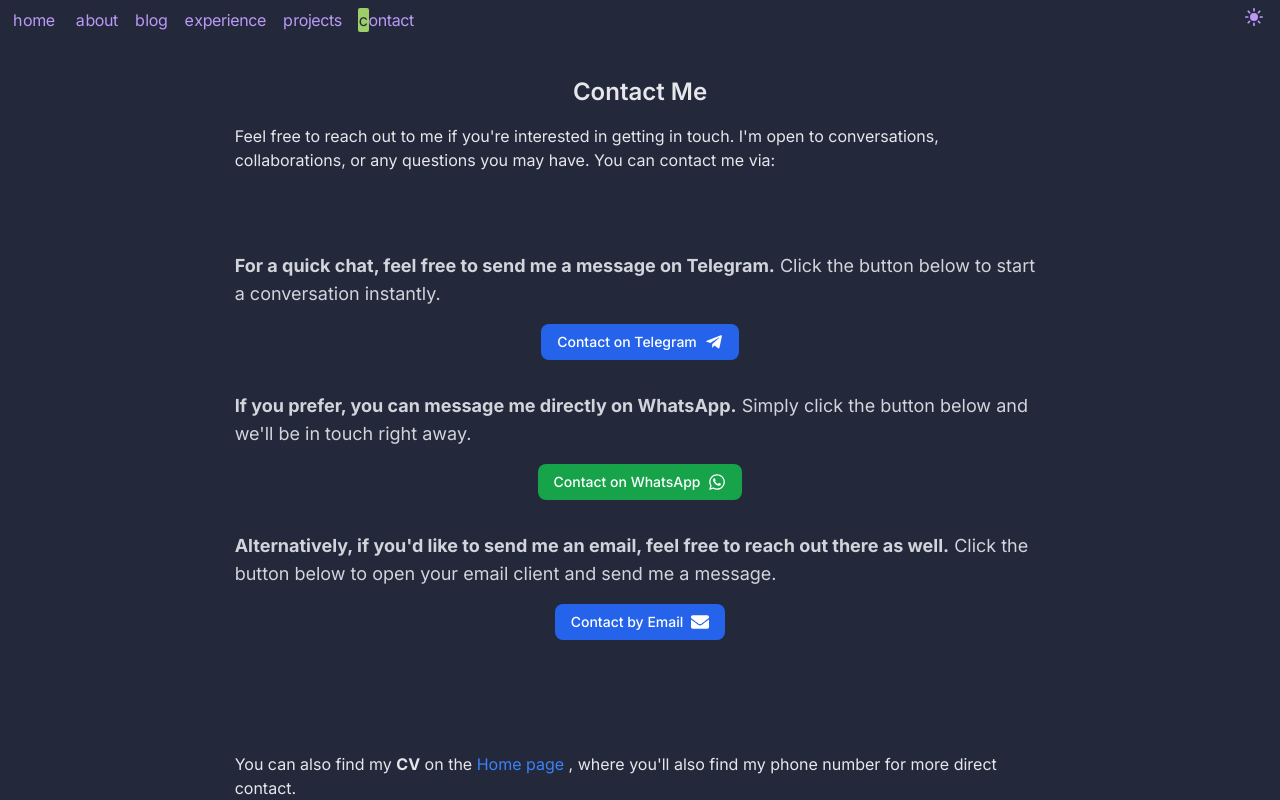
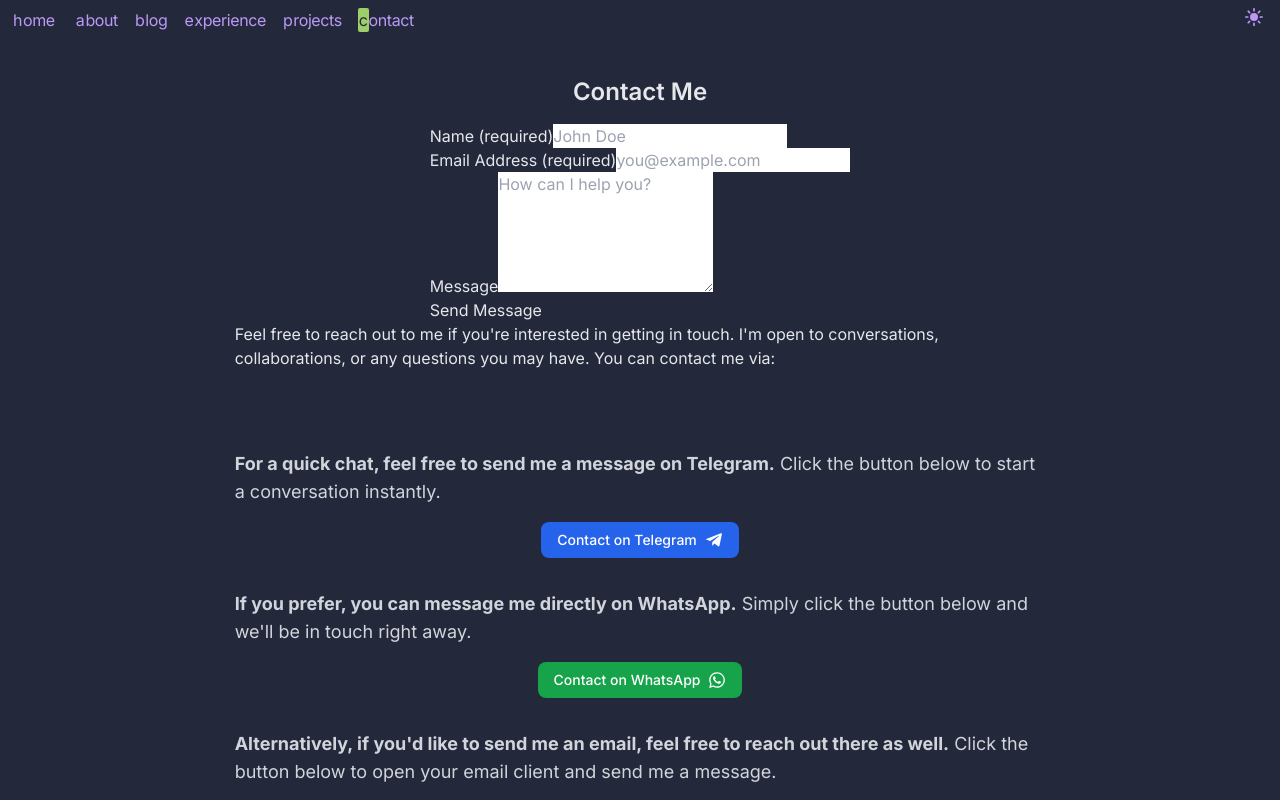
Before and after one commit to tatooin6/portfolio, a Next.js app: page /contact in a window 1280 px wide. Shown: the top 800 px of the page. Built offline with nearby package versions, Linux system fonts and the light colour scheme.

Commit message:
Create basic EmailJS template form
- Created form for sending mail using EmailJS parameters

```diff
--- a/src/app/contact/page.tsx
+++ b/src/app/contact/page.tsx
@@ -1,8 +1,31 @@
-import React from "react";
+"use client"
+
+import React, { useRef } from "react";
 
 import { FaTelegramPlane, FaWhatsapp, FaEnvelope } from "react-icons/fa";
+import emailjs from "@emailjs/browser";
 
 const Contactme = () => {
+  const form = useRef<HTMLFormElement>(null);
+
+  const sendEmail = (e: React.FormEvent<HTMLFormElement>) => {
+    e.preventDefault();
+
+    if (!form.current) return;
+
+    emailjs
+      .sendForm(
+        'serviceId',
+        'templateId',
+        form.current,
+        {
+          publicKey: 'my-public-key'
+        }
+      )
+      .then(() => console.log("Success!"))
+      .catch((err: unknown) => console.error("FAILED:", err))
+  }
+
   return (
     <>
       <section className="flex flex-col items-center justify-center p-8 dark:text-gray-200 rounded-lg">
@@ -10,11 +33,35 @@
           Contact Me
         </h2>
 
+        <form
+          aria-label="Contact form"
+          className="contact-form-container"
+          onSubmit={sendEmail}
+          ref={form}
+        >
+          <div className="form-group">
+            <label htmlFor="userName">Name (required)</label>
+            <input type="text" id="userName" name="userName" required autoComplete="name" placeholder="John Doe" />
+          </div>
+
+          <div className="form-group">
+            <label htmlFor="emailAddress">Email Address (required)</label>
+            <input type="email" id="emailAddress" name="emailAddress" required autoComplete="email" placeholder="you@example.com" />
+          </div>
+
+          <div className="form-group">
+            <label htmlFor="message">Message</label>
+            <textarea id="message" name="message" rows={5} placeholder="How can I help you?"></textarea>
+          </div>
+
+          <button type="submit" className="submit-button">Send Message</button>
+        </form>
         <p className="w-2/3 pb-20">
           Feel free to reach out to me if you&apos;re interested in getting in
           touch. I&apos;m open to conversations, collaborations, or any
           questions you may have. You can contact me via:
         </p>
+
 
         <div className="flex flex-col items-center justify-center pb-8 w-2/3">
           <p className="text-lg dark:text-gray-300 mb-4">
```
